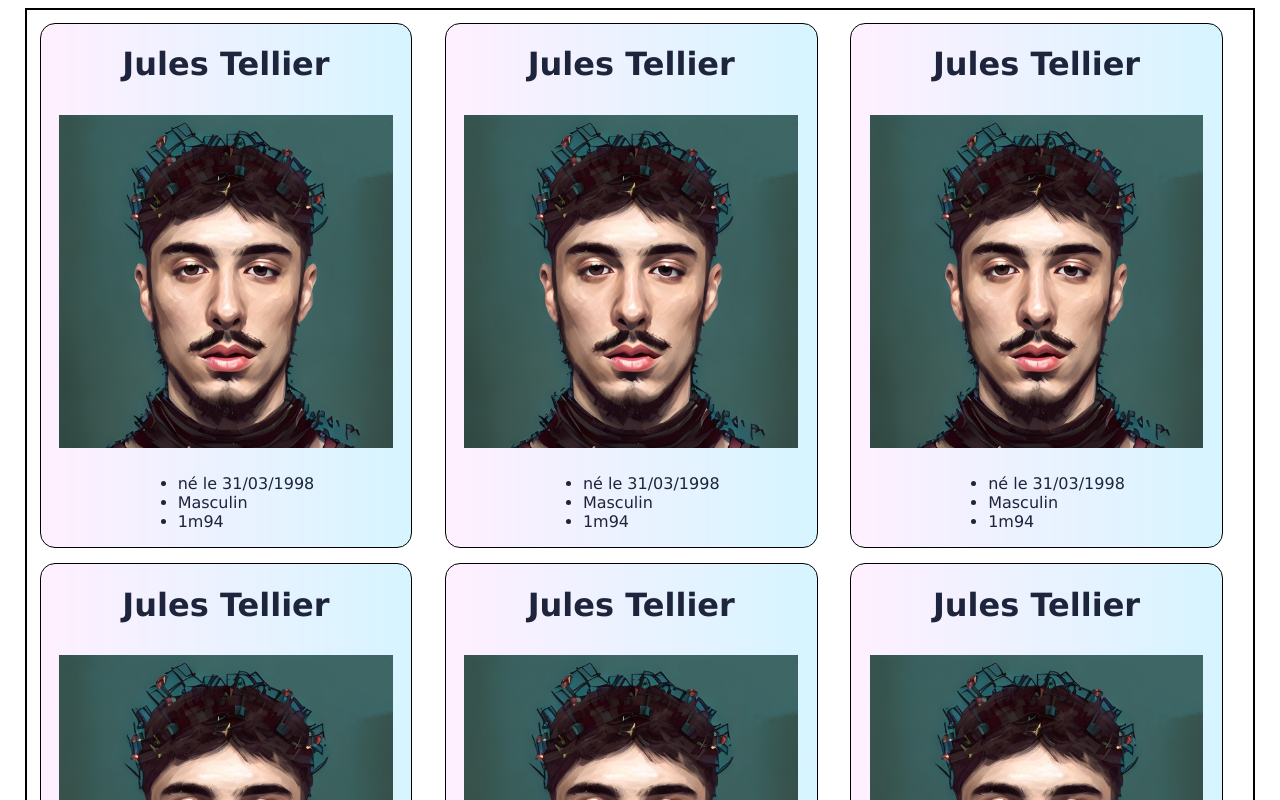
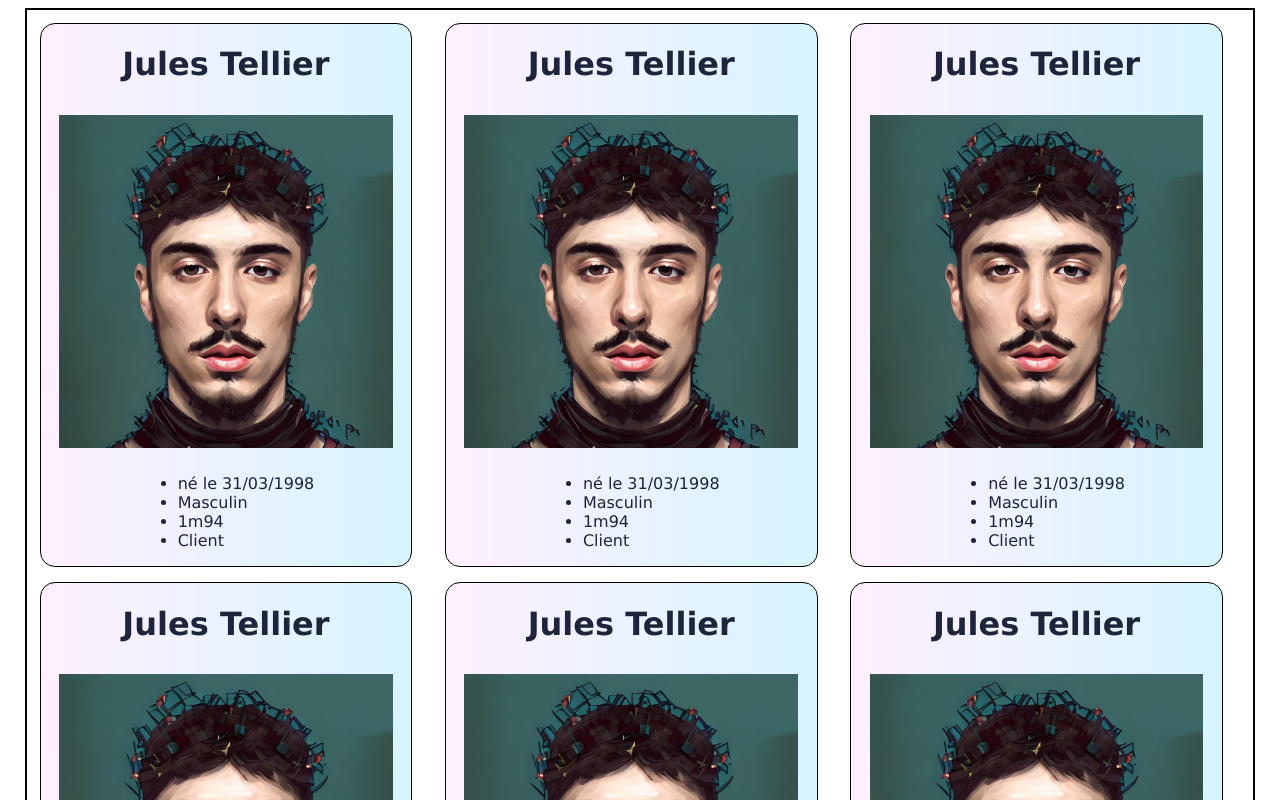
Before and after one commit to ASAPJulio/Angular-exercise-Directory-card, an Angular app: page / in a window 1280 px wide. Shown: the top 800 px of the page. Built offline with nearby package versions, Linux system fonts and the light colour scheme.

Commit message:
feat: added ngClass directive to switch client model into supplier model
- Added new variable named typeInfo
- Made new CSS class called supplierCard
- Create a new condition to change the base card if it's not a client (with new infos)

```diff
--- a/src/app/identity-card/identity-card.component.css
+++ b/src/app/identity-card/identity-card.component.css
@@ -16,3 +16,9 @@ img {
     color: #1e243b ;
     background-image: linear-gradient(to right, rgba(255, 204, 255, 0.3),rgba(51, 204, 255, 0.2));
 }
+
+.providerCard {
+    background-image: linear-gradient(to right, rgba(215, 122, 96, 0.3),rgba(158, 64, 5, 0.2));
+    color:#db1f0a ;
+    font-family: 'Gill Sans', 'Gill Sans MT', Calibri, 'Trebuchet MS', sans-serif;
+}
--- a/src/app/identity-card/identity-card.component.html
+++ b/src/app/identity-card/identity-card.component.html
@@ -1,11 +1,10 @@
-<div class="card">
+<div class="card" [ngClass]="{providerCard: contactType.typeInfo != 'Client'}">
     <h1>{{contactType.nameInfo}}</h1>
-    <img *ngIf="contactType.imageInfo" [src]="contactType.imageInfo">
-    <img *ngIf="!contactType.imageInfo" [src]="contactType.imageInfo">
-    <!-- <img src="{{contactType.imageInfo}}" alt="identiy-picture"> -->
+    <img *ngIf="contactType.imageInfo" [src]="contactType.imageInfo" alt="identity-picture">
     <ul>
         <li>{{contactType.birthdayDate}}</li>
         <li>{{contactType.sexeInfo}}</li>
         <li>{{contactType.heightInfo}}</li>
+        <li>{{contactType.typeInfo}}</li>
     </ul>
 </div>
--- a/src/app/identity-card/identity-card.component.ts
+++ b/src/app/identity-card/identity-card.component.ts
@@ -6,6 +6,7 @@ import { ContactModel } from 'src/contact.model';
   templateUrl: './identity-card.component.html',
   styleUrls: ['./identity-card.component.css']
 })
+
 export class IdentityCardComponent implements OnInit {
   contactType!: ContactModel;
   ngOnInit(): void {
@@ -15,9 +16,16 @@ export class IdentityCardComponent implements OnInit {
     this.contactType.birthdayDate = "né le 31/03/1998";
     this.contactType.sexeInfo = "Masculin";
     this.contactType.heightInfo = "1m94";
+    this.contactType.typeInfo = "Client";
 
-    if (!this.contactType.imageInfo) {
-      this.contactType.imageInfo = "/assets/img/ob_233a89_lescamerasplanqueesd-preview.jpg";
+
+    if (this.contactType.typeInfo != 'Client') {
+      this.contactType.imageInfo = "/assets/img/fournisseur.png";
+      this.contactType.nameInfo = "McGyver"
+      this.contactType.birthdayDate = "né le 14/09/1968";
+      this.contactType.sexeInfo = "Masculin";
+      this.contactType.heightInfo = "1m65";
+      this.contactType.typeInfo = "Fournisseur";
     }
   }
 
--- a/src/contact.model.ts
+++ b/src/contact.model.ts
@@ -4,4 +4,5 @@ export class ContactModel {
     birthdayDate!: String;
     sexeInfo!: String;
     heightInfo!: String;
+    typeInfo!: String;
 }
```
Also changed, not shown: src/assets/img/fournisseur.png (added), src/assets/img/ob_233a89_lescamerasplanqueesd-preview.jpg (deleted).
